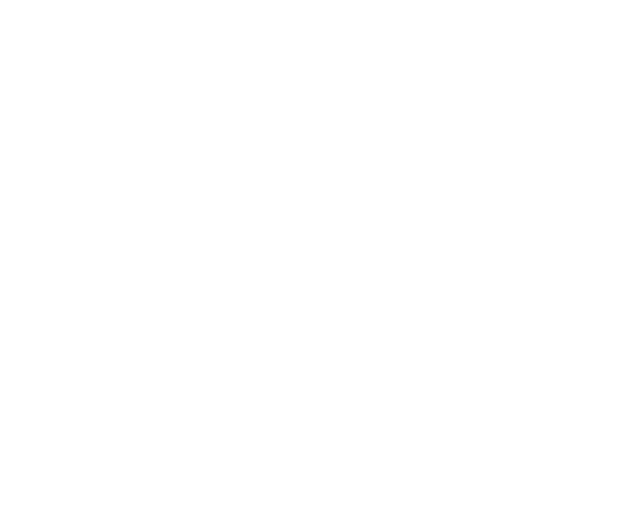
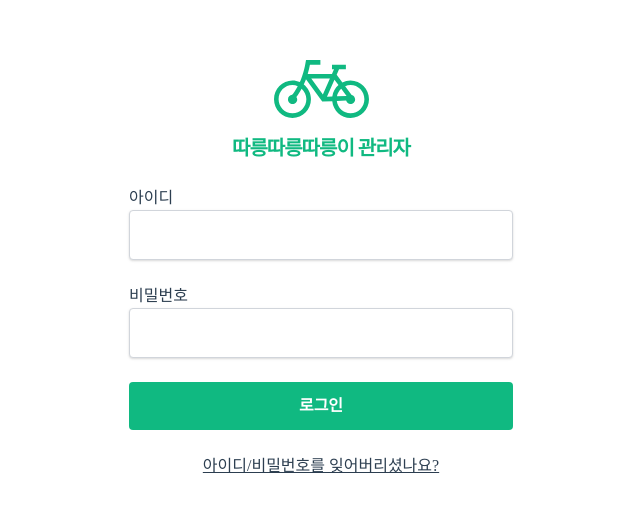
Before and after one commit to dance-with-rb/client, a Vue app: page /login in a window 1280 px wide. Shown: the part 131-642 px from the top of the page, without its empty margins (319-959 px from the left). Built offline with nearby package versions, Linux system fonts and the light colour scheme; a web font is replaced by a local one.

Commit message:
feat: Add login route, view

```diff
--- a/src/router/index.ts
+++ b/src/router/index.ts
@@ -1,6 +1,5 @@
 import Vue from 'vue';
 import VueRouter, { RouteConfig } from 'vue-router';
-import Home from '../views/Home.vue';
 
 Vue.use(VueRouter);
 
@@ -8,7 +7,12 @@ const routes: Array<RouteConfig> = [
   {
     path: '/',
     name: 'Home',
-    component: Home,
+    component: () => import('../views/Home.vue'),
+  },
+  {
+    path: '/login',
+    name: 'Login',
+    component: () => import('../views/Login.vue'),
   },
 ];
 
--- /dev/null
+++ b/src/views/Login.vue
@@ -0,0 +1,13 @@
+<template>
+  <div class="login h-screen">
+    <LoginForm />
+  </div>
+</template>
+<script lang="ts">
+import { Component, Vue } from 'vue-property-decorator';
+
+import LoginForm from '@organisms/LoginForm';
+
+@Component({ components: { LoginForm } })
+export default class Login extends Vue {}
+</script>
```
